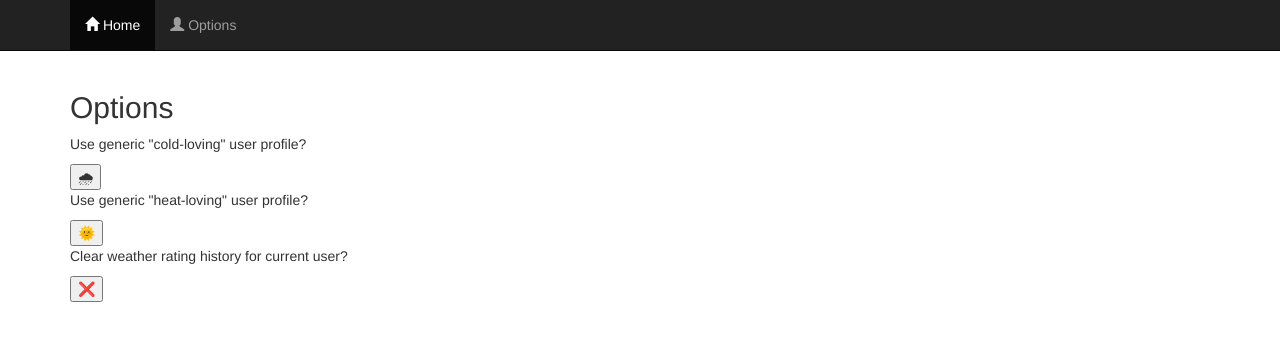
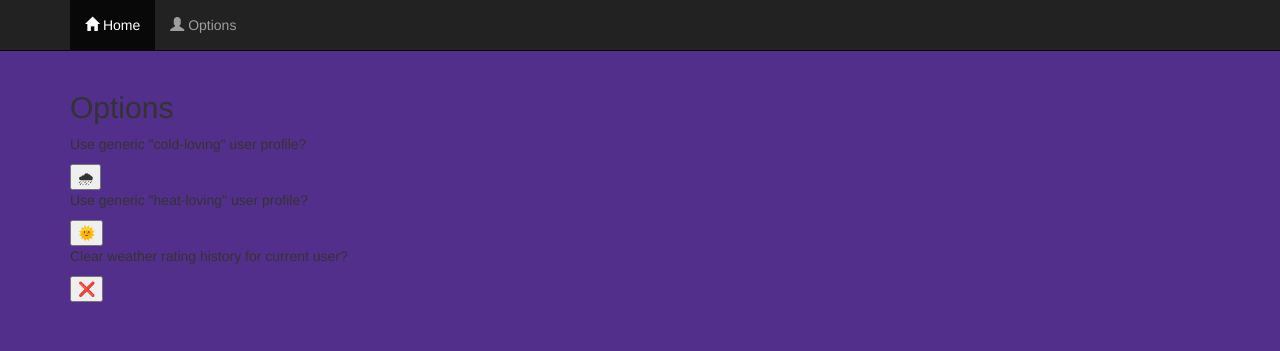
Before and after one commit to umaunni3/fairweatherfriend, a Django app: page /options/ in a window 1280 px wide. Shown: the top 351 px of the page. Run offline with Django 3.2, Linux system fonts and the light colour scheme; parts of the project's set-up code (start-up, migrations or seed data) failed here and were passed over; some libraries are stand-ins or nearby versions.

Commit message:
get rid of floating point, make background purple maybe

```diff
--- a/hello/templates/base.html
+++ b/hello/templates/base.html
@@ -42,7 +42,14 @@
 
 
   </style>
+
+    <style>
+        body {
+          background-color: #532f8c;
+        }
+</style>
 </head>
+
 <body>
 <nav class="navbar navbar-default navbar-static-top navbar-inverse">
   <div class="container">
--- a/hello/utils.py
+++ b/hello/utils.py
@@ -181,7 +181,8 @@ def main(userID, return_descriptor=False):
 
     user_assessment = assess_weather(weather, user_preferences)
     if user_assessment == 1:
-        return get_weather(city, return_descriptor=return_descriptor)
+        weather2 = get_weather(city, return_descriptor=return_descriptor)
+        return weather2['temp'] = int(weather2['temp'])
     elif user_assessment == -1:
         return bad_weather_rec(weather)
 
```
